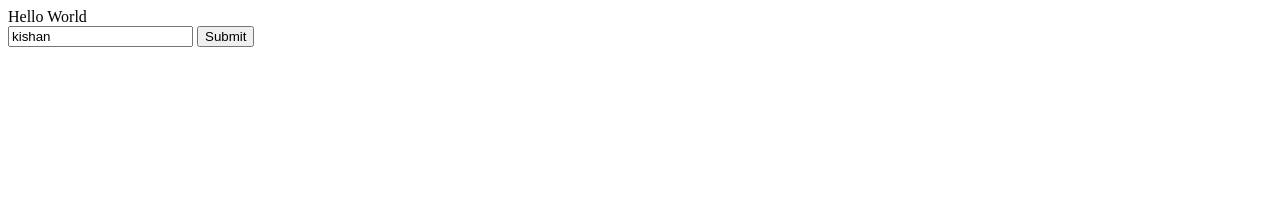
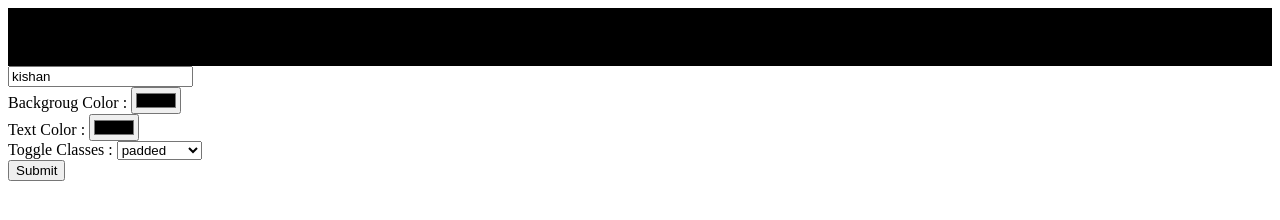
Before and after one commit to kishanjasani/Javascript-Learning, a plain HTML site: page JS-Basic/dom.html in a window 1280 px wide. Both pictures are taken after a click on the button "Submit". Drawn offline with Linux system fonts and the light colour scheme.

Commit message:
Work with event listener and how to create dynamically element

```diff
--- a/JS-Basic/dom.html
+++ b/JS-Basic/dom.html
@@ -5,20 +5,60 @@
 	<meta name="viewport" content="width=device-width, initial-scale=1.0">
 	<meta http-equiv="X-UA-Compatible" content="ie=edge">
 	<title>Work with DOM</title>
+	<style>
+		.bigger {
+			font-size: 3em;
+			font-family: cursive;
+		}
+		.padded {
+			padding: 20px;
+		}
+		.addBorder {
+			border: "3px dotted blue";
+		}
+	</style>
 </head>
 <body>
 	<div>Hello World</div>
-	<input type="text" name="firstName" value="kishan">
+	<input type="text" name="outputText" value="kishan">
+	<br>
+	Backgroug Color : <input type="color" name="bg">
+	<br>
+	Text Color : <input type="color" name="txt">
+	<br>
+	Toggle Classes : <select name="classes"></select>
+	<br>
 	<button class="btn">Submit</button>
 	<script>
 		const selElement = document.querySelector( "div" );
-		const selnput    = document.querySelector( "input[name=firstName]" );
+		const selnput    = document.querySelector( "input[name=outputText]" );
+		const seBG       = document.querySelector( "input[name=bg]" )
+		const seTxt      = document.querySelector( "input[name=txt]" )
 		const btn        = document.querySelector( ".btn" );
+		const classArray = [ "padded", "addBorder", "bigger" ];
+		const selSelect  = document.querySelector( "select[name=classes]" );
+
+		document.addEventListener( "DOMContentLoaded", function() {
+			console.log( "DOM Loaded" );
+			console.log( selSelect );
+			classArray.forEach( function( item ) {
+				let opt = document.createElement( "option" );
+				opt.value = item;
+				opt.innerHTML = item;
+				selSelect.appendChild( opt );
+			} );
+		} );
 
 		btn.addEventListener( "click", function() {
 			console.log( event.target );
 			console.log( this );
 			console.log( btn );
+			selElement.textContent           = selnput.value;
+			selElement.style.backgroundColor = seBG.value;
+			selElement.style.color           = seTxt.value;
+			selElement.classList.toggle( selSelect.value )
+			console.log( selElement.classList );
+			console.log( selSelect.value );
 		} );
 	</script>
 </body>
```
